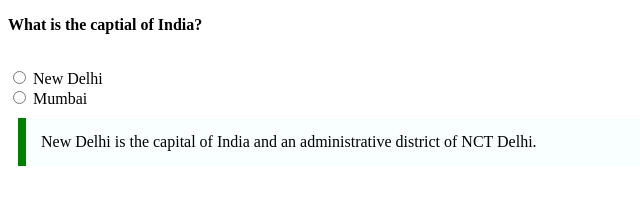
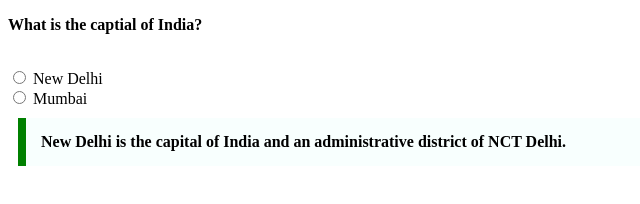
Before and after one commit to acciojob/trivia-Sathiya200010, a website: page main.html in a window 1280 px wide. Shown: the whole page, without its empty margins (0-640 px from the left). Drawn offline with Linux system fonts and the light colour scheme.

Commit message:
created a submission

```diff
--- a/main.html
+++ b/main.html
@@ -14,7 +14,7 @@
 			padding:15px;
 			border-left:8px solid green;
 			background-color:#f8fffe;
-			font:"bold";
+			font-weight:bold;
 		}
 	</style>
 	<p><b>What is the captial of India?</b></p><br>
```
